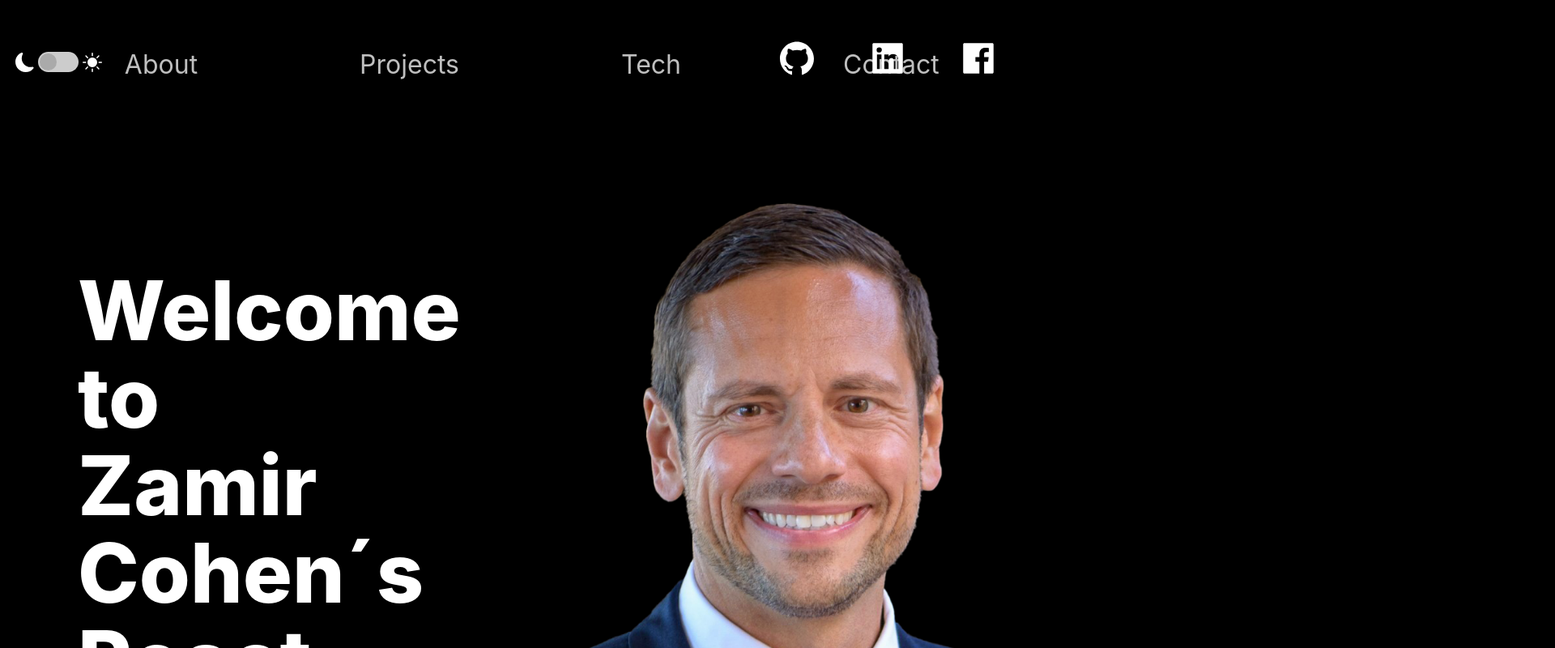
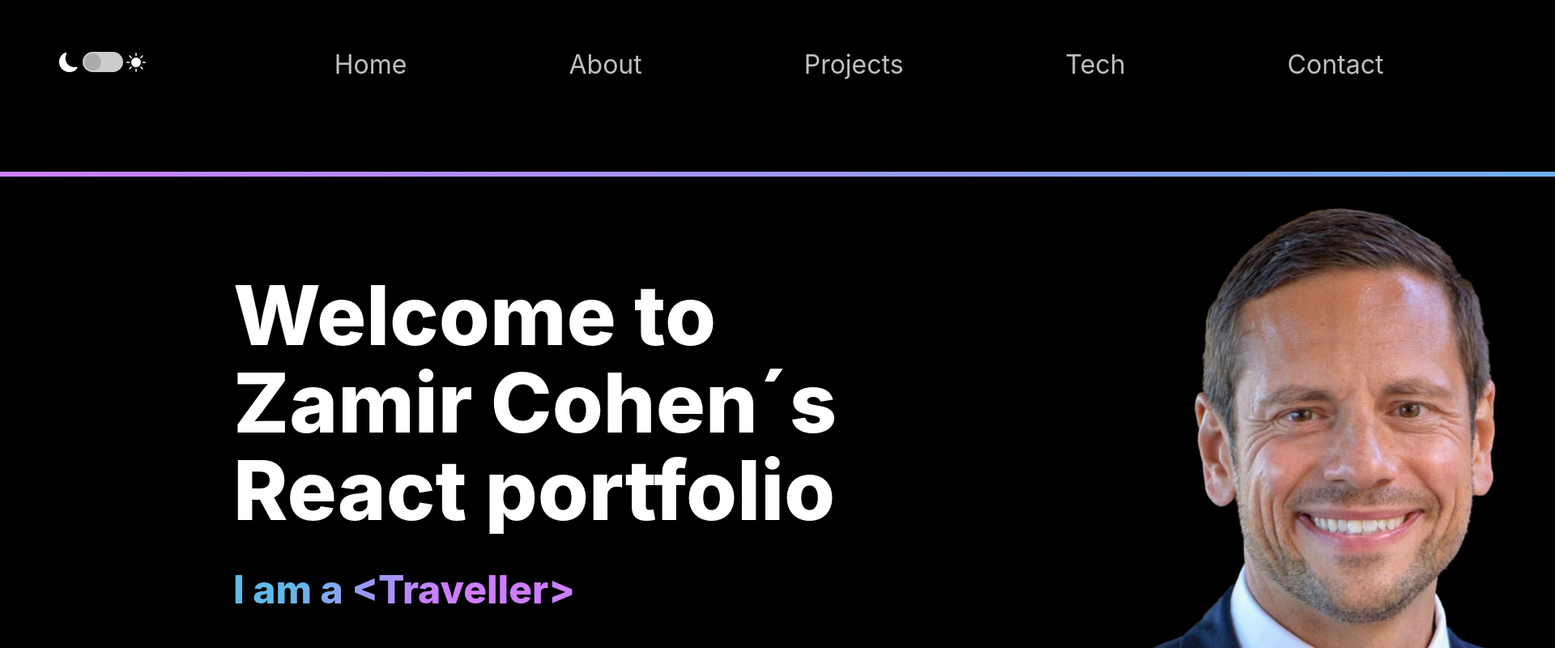
Before and after one commit to zamircohen/react_portfolio, a React (Create React App) app: page / in a window 1280 px wide. Shown: the top 800 px of the page at 81% size, 1920 px wide, since content can reach past the window. Built offline with nearby package versions, Linux system fonts and the light colour scheme.

Commit message:
Created a PageWrapper with fullscreen div

```diff
--- a/src/App.css
+++ b/src/App.css
@@ -36,3 +36,7 @@
     transform: rotate(360deg);
   }
 }
+
+#root {
+  height: 100vh;
+}
--- a/src/components/About/About.jsx
+++ b/src/components/About/About.jsx
@@ -1,11 +1,14 @@
 import React from 'react'
-import { Wrapper } from './AboutStyles'
+import { SectionTitle, Section, SectionText, Wrapper} from '../Header/HeaderStyles';
+
 
 
 export default function About() {
   return (
-    <Wrapper id="about">
-        <h1>HELLO...THIS IS ME</h1>
+    <Wrapper>
+        <Section>
+            <SectionTitle>About</SectionTitle>
+        </Section>
     </Wrapper>
   )
 }
--- a/src/components/About/AboutStyles.jsx
+++ b/src/components/About/AboutStyles.jsx
@@ -9,6 +9,41 @@ export const Wrapper = styled.div`
     padding-top: 2rem;
     width: 45%;
     float: ${(props) => props.right ? "right" : "left" };
+    height: 70vh;
+`;
+
+export const Section = styled.div`
+    margin: 0 10rem 0 10rem;
+    max-width: 1040px;
+    width: 100%;
     color: white;
-    // background-color: pink;
+    text-align: ${(props) => props.left ? "left" : "right" };
+    vertical-align: middle;
+    padding-left: 5rem;
+    float: ${(props) => props.right ? "right" : "left" };
+    img {
+        object-fit: cover;
+        object-position: auto;
+    }
 `;
+
+export const SectionTitle = styled.h2`
+  font-weight: 800;
+  font-size: ${(props) => props.main ? '102px' : '48px'};
+  line-height: ${(props) => props.main ? '108px' : '60px'};
+  width: max-content;
+  max-width: 100%;
+  background: ${(props) => props.color ? 'linear-gradient(121.57deg, #61B9E9 18.77%, #CD7DFF 60.15%)' : 'white'};
+  -webkit-background-clip: text;
+  -webkit-text-fill-color: transparent;
+  margin-bottom: 16px;
+`
+
+export const SectionText = styled.p`
+  max-width: 800px;
+  font-size: 36px;
+  line-height: 40px;
+  font-weight: 300;
+  padding-bottom: 3.6rem;
+  color: rgba(255, 255, 255, 0.75);
+`
--- a/src/components/Header/Header.jsx
+++ b/src/components/Header/Header.jsx
@@ -2,8 +2,7 @@ import React from 'react'
 import { useState, useEffect } from 'react';
 import { Link } from 'react-router-dom';
 import TypeWriter from '../Typewriter';
-import { SectionTitle, Section, SectionText, Wrapper} from './HeaderStyles';
-
+import { SectionTitle, Section, SectionText, Wrapper, SectionDivider} from './HeaderStyles';
 import { Fade } from "react-awesome-reveal";
 
 // const loopArr = [
@@ -15,9 +14,9 @@ import { Fade } from "react-awesome-reveal";
 // ];
 
 const typeWriter = [
-  "Full Stack Web Developer",
+  "Full Stack Developer",
   "Traveller",
-  "Climber",
+  "Climbe",
   "Husband",
   "Junior Web Developer",
   "Friend",
@@ -46,6 +45,7 @@ export default function Header() {
 
   return (
     <div>
+        <SectionDivider />
         <Wrapper>
         <Fade delay={500} direction="left">
         <Section left>
@@ -57,7 +57,7 @@ export default function Header() {
         </Fade>
 
         <Fade delay={500} direction="right">
-        <Section>
+        <Section right>
           <img src={process.env.PUBLIC_URL + "/images/zamir1_crop.png"} alt="zamir cohen portrait" height="700px"></img>
         </Section>
         </Fade>
--- a/src/components/Header/HeaderStyles.jsx
+++ b/src/components/Header/HeaderStyles.jsx
@@ -1,24 +1,25 @@
 import styled from 'styled-components';
 
 export const Wrapper = styled.div`
-    display: grid;
-    grid-template-columns: repeat(2, 100%);
+    display: flex;
+    grid-template-columns: repeat(1, 1fr);
+    grid-column: 1 / span 2;
     grid-template-rows: 1fr;
     grip-column-gap: 1rem;
     padding: 1rem;
     padding-top: 2rem;
-    width: 45%;
     float: ${(props) => props.right ? "right" : "left" };
-    height: 70vh;
-}
+    height: 80vh;
 `;
 
-export const Section = styled.section`
-    margin: 0 auto;
+export const Section = styled.div`
+    margin: 0 10rem 0 10rem;
     max-width: 1040px;
     width: 100%;
     color: white;
-    padding-left: 5rem;
+    text-align: ${(props) => props.left ? "left" : "right" };
+    vertical-align: middle;
+    padding-${(props) => props.right ? "right" : "left" }: 7rem;
     float: ${(props) => props.right ? "right" : "left" };
     img {
         object-fit: cover;
@@ -50,9 +51,5 @@ export const SectionText = styled.p`
 export const SectionDivider = styled.div`
   width: 100%;
   height: 6px;
-  margin-bottom: 25px;
-  border-radius: 10px;
-  background-color: #fff;
   background: linear-gradient(270deg, #61B9E9 0%, #CD7DFF 100%);
-  margin: 4rem;
 `
--- a/src/components/NavBar/NavBar.jsx
+++ b/src/components/NavBar/NavBar.jsx
@@ -4,6 +4,7 @@ import { Wrapper, NavLink, Div1, Div2, Div3, Span, SocialIcons  } from './NavBar
 import { AiFillFacebook, AiFillGithub, AiFillLinkedin } from 'react-icons/ai';
 import { BsMoonFill, BsSunFill } from 'react-icons/bs';
 import ToggleSwitch from '../../styles/GlobalComponents/ToggleSwitch';
+import { SectionDivider } from '../../components/Header/HeaderStyles';
 
 
 
@@ -55,8 +56,6 @@ export default function Header() {
                 <AiFillFacebook size="3rem"/>
             </SocialIcons>
         </Div3>
-
     </Wrapper>
-
     )
 }
--- a/src/components/NavBar/NavBarStyles.jsx
+++ b/src/components/NavBar/NavBarStyles.jsx
@@ -5,7 +5,7 @@ export const Wrapper = styled.div`
     display: grid;
     grid-template-columns: 1fr 4fr 2fr;
     gap: 2rem;
-    padding: 1rem;
+    padding: 1rem 0rem 5rem 0rem;
     max-width: 100%;
 `;
 
@@ -43,7 +43,7 @@ export const NavLink = styled.a`
     font-size: 2rem;
     display: inline-block;
     line-height: 32px;
-    padding: 100px;
+    padding: 0 100px 0 100px;
     padding-top: 3rem;
     color: rgba(255, 255, 255, 0.75);
     transition: 0.4s ease;
--- a/src/index.css
+++ b/src/index.css
@@ -61,3 +61,7 @@ code {
   font-weight: bold;
   font-size: 20px;
 } */
+
+#root {
+  height: 100vh;
+}
--- /dev/null
+++ b/src/pages/PageWrapper.jsx
@@ -0,0 +1,6 @@
+import styled from "styled-components"
+
+export const PageWrapper = styled.div`
+    display: grid;
+    height: 100vh;
+`;
--- a/src/pages/StartPage.jsx
+++ b/src/pages/StartPage.jsx
@@ -2,15 +2,19 @@ import React from 'react'
 import NavBar from '../components/NavBar/NavBar'
 import Header from '../components/Header/Header'
 import About from '../components/About/About'
+import { SectionDivider } from '../components/Header/HeaderStyles'
+import { PageWrapper } from './PageWrapper'
 
 
 export default function StartPage() {
   return (
     <div>
-
+        <PageWrapper>
         <NavBar />
+        <SectionDivider />
         <Header />
-
+        <About />
+        </PageWrapper>
     </div>
 
   )
```
